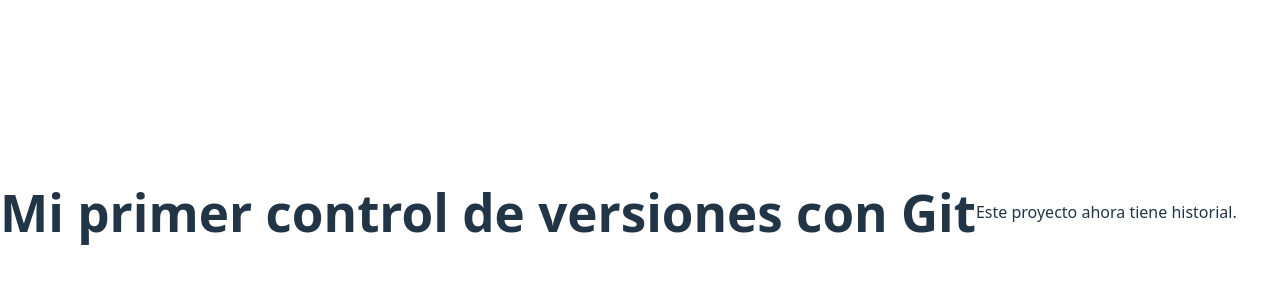
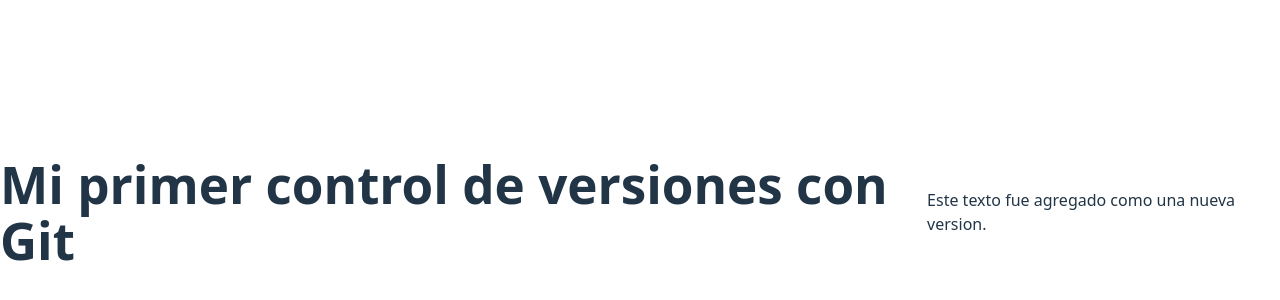
Before and after one commit to Yessyess22/hello-vite, a website built with Vite: page src/Sesion5_Git/index.html in a window 1280 px wide. Shown: the part 188-488 px from the top of the page. Built offline with nearby package versions, Linux system fonts and the light colour scheme.

Commit message:
Actualizacion del texto principal

```diff
--- a/src/Sesion5_Git/index.html
+++ b/src/Sesion5_Git/index.html
@@ -8,7 +8,7 @@
   </head>
   <body>
     <h1 id="titulo">Mi primer control de versiones con Git</h1>
-    <p>Este proyecto ahora tiene historial.</p>
+    <p>Este texto fue agregado como una nueva version.</p>
 
     <script src="script.js"></script>
   </body>
```
